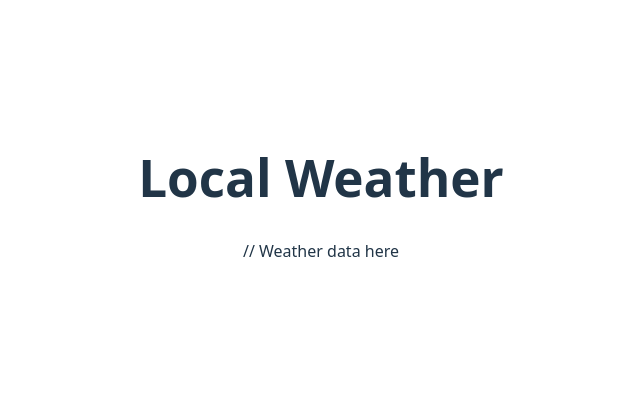
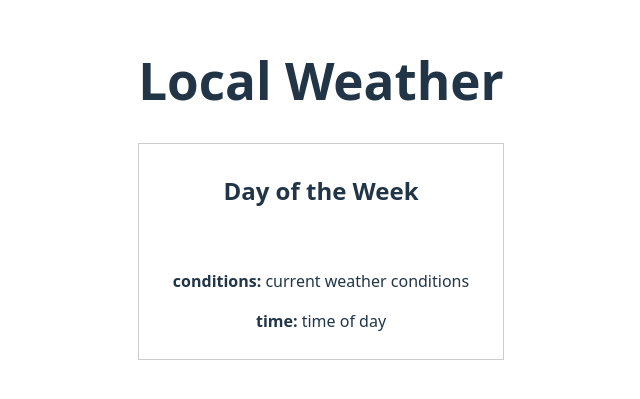
Before and after one commit to PratikshaDPai/react-components-lab, a React (Vite) app: page / in a window 1280 px wide. Shown: the part 211-610 px from the top of the page, without its empty margins (319-959 px from the left). Built offline with nearby package versions, Linux system fonts and the light colour scheme.

Commit message:
Add WeatherForecast component and styling to App.jsx

```diff
--- a/src/App.jsx
+++ b/src/App.jsx
@@ -1,5 +1,6 @@
 // src/App.jsx
 import "./App.css";
+import WeatherForecast from "./components/WeatherForecast/WeatherForecast.jsx";
 
 const weatherForecasts = [
   {
@@ -43,7 +44,9 @@ const App = () => {
   return (
     <>
       <h1>Local Weather</h1>
-      <section>// Weather data here</section>
+      <section>
+        <WeatherForecast />
+      </section>
     </>
   );
 };
--- a/src/components/WeatherForecast/WeatherForecast.jsx
+++ b/src/components/WeatherForecast/WeatherForecast.jsx
@@ -1 +1,18 @@
-import
+import "./WeatherForecast.css";
+
+const weatherForecast = () => {
+  return (
+    <div className="weather">
+      <h2>Day of the Week</h2>
+      <img src="" alt="" />
+      <p>
+        <span>conditions: </span>current weather conditions
+      </p>
+      <p>
+        <span>time: </span>time of day
+      </p>
+    </div>
+  );
+};
+
+export default weatherForecast;
```
Also changed, not shown: src/components/WeatherForecast/WeatherForecast.css (renamed from src/components/WeatherForecast.css).
